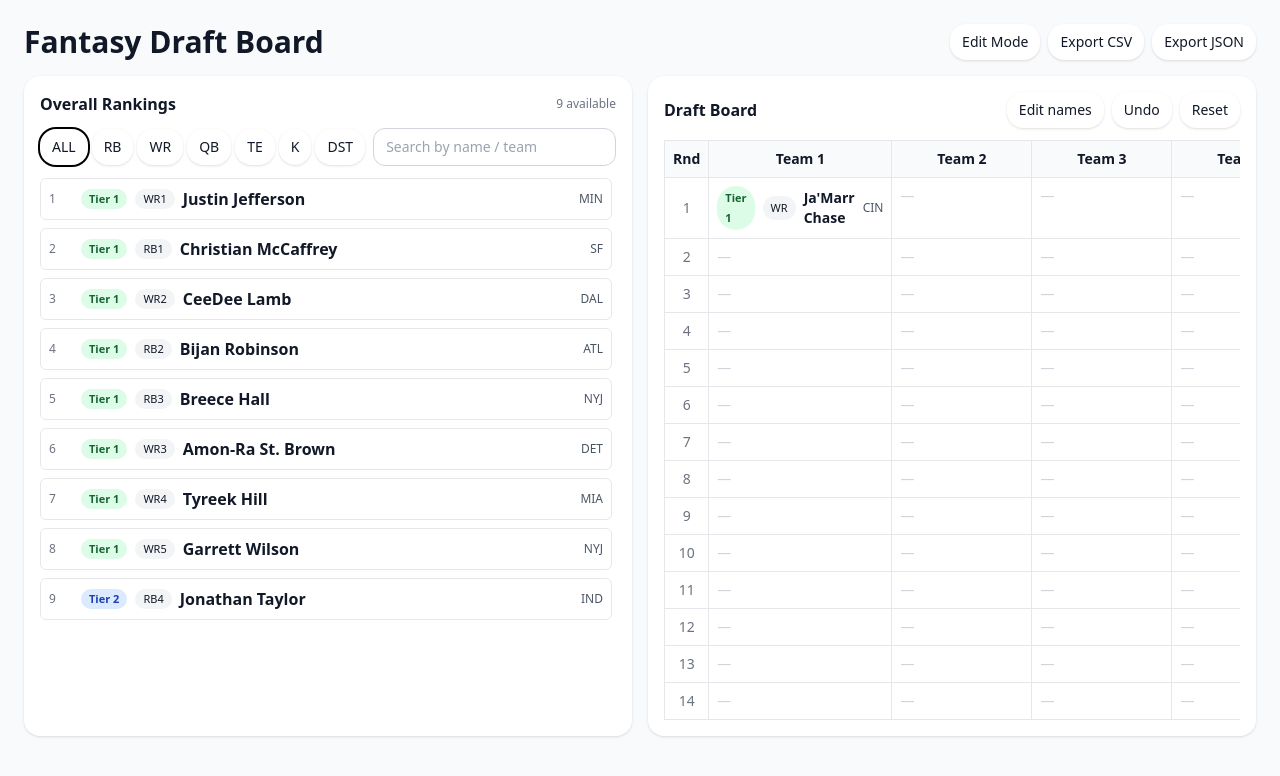
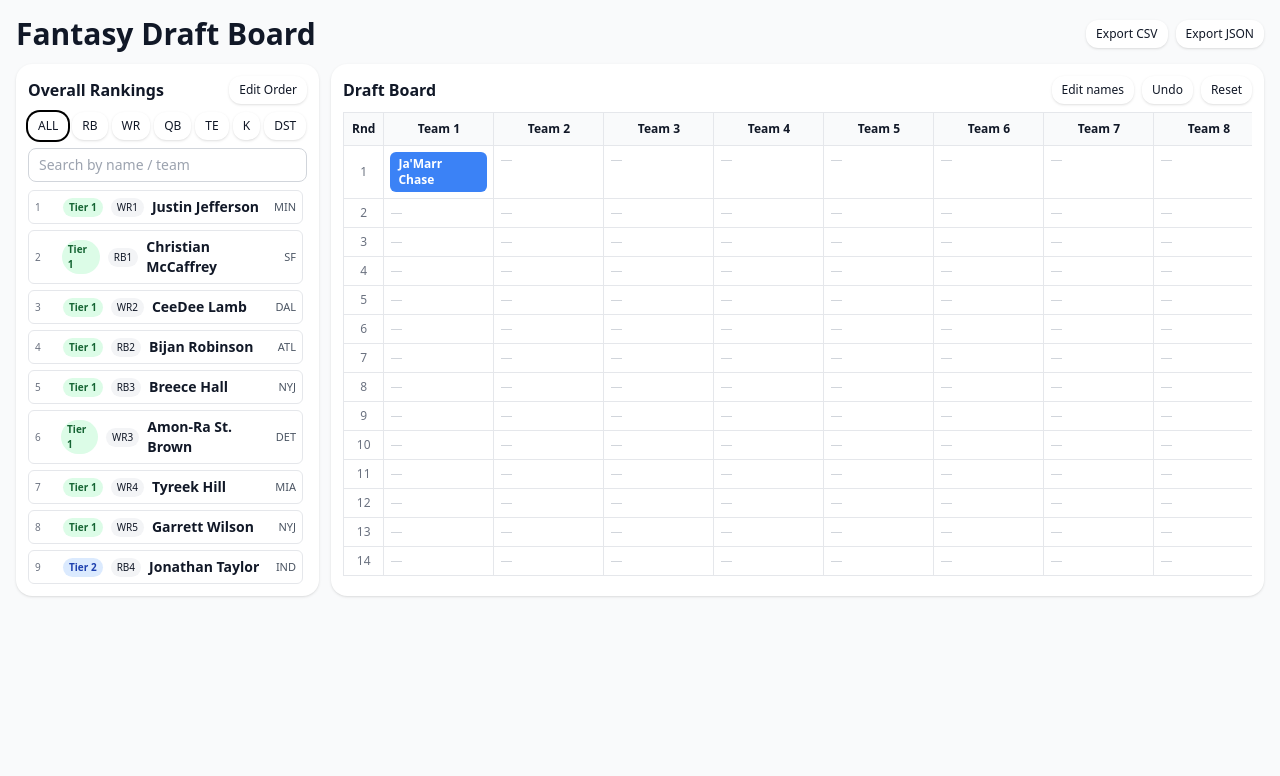
Before and after one commit to breonmr/fantasy-draft-board, a React (Vite) app: page / in a window 1280 px wide. Both pictures are taken after a click on the item "Click to draft". Shown: the top 776 px of the page. Built offline with nearby package versions, Linux system fonts and the light colour scheme; the HTML template or start-up script is replaced by a standard one.

Commit message:
Update App.jsx

```diff
--- a/src/App.jsx
+++ b/src/App.jsx
@@ -31,6 +31,17 @@ const TIER_COLORS = {
   3: "bg-yellow-100 text-yellow-800",
   4: "bg-orange-100 text-orange-800",
   5: "bg-rose-100 text-rose-800",
+};
+
+// Board-only pill colors
+const POS_BG = (pos) => {
+  const p = (pos || "").toUpperCase();
+  if (p === "WR") return "bg-blue-500 text-white";
+  if (p === "RB") return "bg-green-500 text-white";
+  if (p === "TE") return "bg-orange-500 text-white";
+  if (p === "QB") return "bg-pink-600 text-white";
+  if (p === "DST" || p === "DEF") return "bg-gray-400 text-white";
+  return "bg-gray-300 text-gray-900";
 };
 
 const uid = () => Math.random().toString(36).slice(2, 9);
@@ -100,12 +111,12 @@ function loadState() {
 }
 
 /* =======================
-   UI primitives
+   UI primitives (compact)
 ======================= */
 const Button = ({ className = "", ...p }) => (
   <button
     {...p}
-    className={`px-3 py-2 rounded-2xl shadow text-sm hover:shadow-md active:scale-[0.99] ${
+    className={`px-2.5 py-1.5 rounded-xl shadow text-xs hover:shadow-md active:scale-[0.99] ${
       p.disabled ? "opacity-50 cursor-not-allowed" : ""
     } ${className}`}
   />
@@ -114,14 +125,14 @@ const Button = ({ className = "", ...p }) => (
 const Input = ({ className = "", ...p }) => (
   <input
     {...p}
-    className={`px-3 py-2 rounded-xl border border-gray-300 text-sm focus:outline-none focus:ring w-full ${className}`}
+    className={`px-2.5 py-1.5 rounded-lg border border-gray-300 text-sm focus:outline-none focus:ring w-full ${className}`}
   />
 );
 
 const Textarea = ({ className = "", ...p }) => (
   <textarea
     {...p}
-    className={`px-3 py-2 rounded-xl border border-gray-300 text-sm focus:outline-none focus:ring w-full ${className}`}
+    className={`px-2.5 py-1.5 rounded-lg border border-gray-300 text-sm focus:outline-none focus:ring w-full ${className}`}
   />
 );
 
@@ -383,7 +394,7 @@ export default function App() {
   /* ------- Rendering helpers ------- */
   const tierPill = (tier) => (
     <span
-      className={`px-2 py-0.5 rounded-full text-[11px] font-semibold ${
+      className={`px-1.5 py-0.5 rounded-full text-[10px] font-semibold ${
         TIER_COLORS[tier] || "bg-gray-100 text-gray-700"
       }`}
     >
@@ -391,10 +402,11 @@ export default function App() {
     </span>
   );
 
+  // Compact overall-ranking row
   const PlayerRow = ({ p, overallIndex, posIndex }) => (
     <li
       key={p.id}
-      className={`rounded-md border bg-white flex items-center justify-between gap-2 p-2 ${
+      className={`rounded-md border bg-white flex items-center justify-between gap-2 p-1.5 ${
         editMode ? "cursor-grab" : "cursor-pointer"
       }`}
       draggable={editMode}
@@ -406,27 +418,26 @@ export default function App() {
       title={editMode ? "Drag to reorder" : "Click to draft"}
     >
       <div className="flex items-center gap-2">
-        <span className="w-6 text-xs text-gray-500 tabular-nums">
+        <span className="w-5 text-[10px] text-gray-500 tabular-nums">
           {overallIndex + 1}
         </span>
         {tierPill(p.tier || 1)}
-        <span className="text-[11px] px-2 py-0.5 bg-gray-100 rounded-full">
+        <span className="text-[10px] px-1.5 py-0.5 bg-gray-100 rounded-full">
           {p.pos ? `${p.pos}${posIndex ?? ""}` : "POS"}
         </span>
-        <span className="font-semibold">{p.name}</span>
+        <span className="font-semibold text-sm">{p.name}</span>
       </div>
-      <div className="text-xs text-gray-600 font-medium">
-        {p.team || ""}
-      </div>
+      <div className="text-[11px] text-gray-600 font-medium">{p.team || ""}</div>
     </li>
   );
 
+  // Build the overall list with insertion line
   const renderOverallList = () => {
     const items = [];
     for (let i = 0; i < filteredAvailable.length; i++) {
       if (insertIndex === i && editMode) {
         items.push(
-          <div key={`line-${i}`} className="h-1 bg-gray-800 rounded my-1" />
+          <div key={`line-${i}`} className="h-[3px] bg-gray-800 rounded my-0.5" />
         );
       }
       const p = filteredAvailable[i];
@@ -441,7 +452,7 @@ export default function App() {
       );
     }
     if (insertIndex === filteredAvailable.length && editMode) {
-      items.push(<div key="line-end" className="h-1 bg-gray-800 rounded my-1" />);
+      items.push(<div key="line-end" className="h-[3px] bg-gray-800 rounded my-0.5" />);
     }
     return items;
   };
@@ -450,30 +461,31 @@ export default function App() {
      Render
   ======================= */
   return (
-    <div className="min-h-screen bg-gray-50 text-gray-900 p-4 md:p-6">
-      <div className="max-w-7xl mx-auto space-y-4">
-        {/* Top bar */}
+    <div className="min-h-screen bg-gray-50 text-gray-900 p-3 md:p-4">
+      <div className="max-w-7xl mx-auto space-y-3">
+        {/* Top bar (exports only now) */}
         <div className="flex flex-wrap items-center justify-between gap-2">
           <h1 className="text-2xl md:text-3xl font-bold">Fantasy Draft Board</h1>
           <div className="flex flex-wrap items-center gap-2">
-            <Button onClick={() => setEditMode((v) => !v)} className="bg-white">
-              {editMode ? "Exit Edit" : "Edit Mode"}
-            </Button>
             <Button onClick={exportCSV} className="bg-white">Export CSV</Button>
             <Button onClick={exportJSON} className="bg-white">Export JSON</Button>
           </div>
         </div>
 
-        {/* Two columns: Overall + Draft Board */}
-        <div className="grid grid-cols-1 md:grid-cols-2 gap-4">
-          {/* Left: Overall Rankings with tabs + search */}
-          <section className="bg-white rounded-2xl shadow p-4">
-            <div className="flex items-center justify-between mb-3">
+        {/* 25% / 75% layout */}
+        <div className="grid grid-cols-1 md:grid-cols-4 gap-3">
+          {/* Left: Overall Rankings (col-span-1 → 25%) */}
+          <section className="bg-white rounded-2xl shadow p-3 md:col-span-1">
+            <div className="flex items-center justify-between mb-2">
               <h2 className="font-bold">Overall Rankings</h2>
-              <span className="text-xs text-gray-500">{available.length} available</span>
+              <div className="flex items-center gap-2">
+                <Button onClick={() => setEditMode((v) => !v)} className="bg-white">
+                  {editMode ? "Done" : "Edit Order"}
+                </Button>
+              </div>
             </div>
 
-            <div className="flex flex-wrap items-center gap-2 mb-3">
+            <div className="flex items-center gap-2 mb-2">
               <div className="flex flex-wrap gap-1">
                 {POS_LIST.map((t) => (
                   <Button
@@ -485,31 +497,31 @@ export default function App() {
                   </Button>
                 ))}
               </div>
-              <div className="flex-1 min-w-[180px]">
-                <Input
-                  placeholder="Search by name / team"
-                  value={search}
-                  onChange={(e) => setSearch(e.target.value)}
-                />
-              </div>
+            </div>
+            <div className="mb-2">
+              <Input
+                placeholder="Search by name / team"
+                value={search}
+                onChange={(e) => setSearch(e.target.value)}
+              />
             </div>
 
             <ul
-              className="space-y-2 max-h-[70vh] overflow-auto pr-1"
+              className="space-y-1.5 max-h-[78vh] overflow-auto pr-1"
               onDragOver={(e) => editMode && e.preventDefault()}
               onDrop={onListDrop}
             >
               {renderOverallList()}
               {filteredAvailable.length === 0 && (
-                <li className="text-sm text-gray-500">No players match.</li>
+                <li className="text-xs text-gray-500">No players match.</li>
               )}
             </ul>
 
             {/* Quick Import (in Edit Mode) */}
             {editMode && (
-              <div className="mt-6 border-t pt-4">
+              <div className="mt-4 border-t pt-3">
                 <details>
-                  <summary className="cursor-pointer font-semibold">
+                  <summary className="cursor-pointer font-semibold text-sm">
                     Quick Import (Tier, POS#, Team, Name)
                   </summary>
                   <div className="space-y-2 mt-2">
@@ -530,9 +542,9 @@ export default function App() {
             )}
           </section>
 
-          {/* Right: Draft Board (snake) */}
-          <section className="bg-white rounded-2xl shadow p-4">
-            <div className="flex items-center justify-between mb-3">
+          {/* Right: Draft Board (col-span-3 → 75%) */}
+          <section className="bg-white rounded-2xl shadow p-3 md:col-span-3">
+            <div className="flex items-center justify-between mb-2">
               <h2 className="font-bold">Draft Board</h2>
               <div className="flex items-center gap-2">
                 <Button className="bg-white" onClick={() => setEditNames((v) => !v)}>
@@ -546,17 +558,24 @@ export default function App() {
             </div>
 
             <div className="overflow-auto">
-              <table className="min-w-full text-sm border">
+              <table className="min-w-full text-xs border">
                 <thead className="bg-gray-50">
                   <tr>
-                    <th className="p-2 border w-12 text-center">Rnd</th>
+                    <th className="p-2 border w-10 text-center">Rnd</th>
                     {Array.from({ length: settings.numTeams }, (_, c) => (
-                      <th key={c} className="p-2 border min-w-[140px]">
+                      <th key={c} className="p-2 border min-w-[110px]">
                         {editNames ? (
                           <input
-                            className="w-full px-2 py-1 rounded border"
+                            className="w-full px-2 py-1 rounded border text-xs"
                             value={settings.teamNames[c] || ""}
-                            onChange={(e) => setTeamName(c, e.target.value)}
+                            onChange={(e) => {
+                              const val = e.target.value;
+                              setSettings((s) => {
+                                const t = [...s.teamNames];
+                                t[c] = val;
+                                return { ...s, teamNames: t };
+                              });
+                            }}
                           />
                         ) : (
                           <span className="font-semibold">{settings.teamNames[c]}</span>
@@ -568,19 +587,20 @@ export default function App() {
                 <tbody>
                   {Array.from({ length: settings.numRounds }, (_, r) => (
                     <tr key={r}>
-                      <td className="p-2 border text-center text-gray-500 w-12">{r + 1}</td>
+                      <td className="p-1.5 border text-center text-gray-500 w-10">
+                        {r + 1}
+                      </td>
                       {Array.from({ length: settings.numTeams }, (_, c) => {
                         const p = board[r][c];
                         return (
-                          <td key={c} className="p-2 border align-top">
+                          <td key={c} className="p-1.5 border align-top">
                             {p ? (
-                              <div className="flex items-center gap-2">
-                                {tierPill(p.tier || 1)}
-                                <span className="text-[11px] px-2 py-0.5 bg-gray-100 rounded-full">
-                                  {p.pos || "POS"}
-                                </span>
-                                <span className="font-semibold">{p.name}</span>
-                                <span className="text-xs text-gray-600">{p.team || ""}</span>
+                              <div
+                                className={`px-2 py-1 rounded-md text-xs font-semibold ${POS_BG(
+                                  p.pos
+                                )}`}
+                              >
+                                {p.name}
                               </div>
                             ) : (
                               <span className="text-gray-300">—</span>
```
